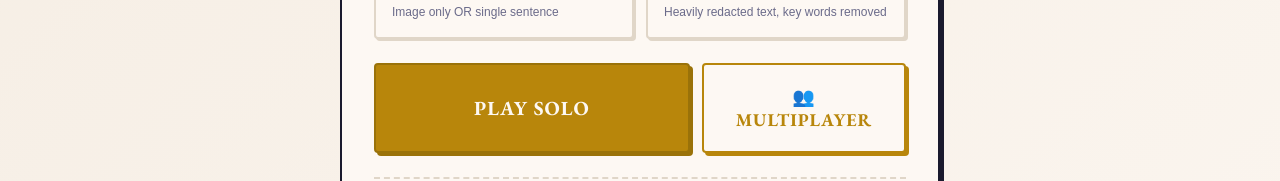
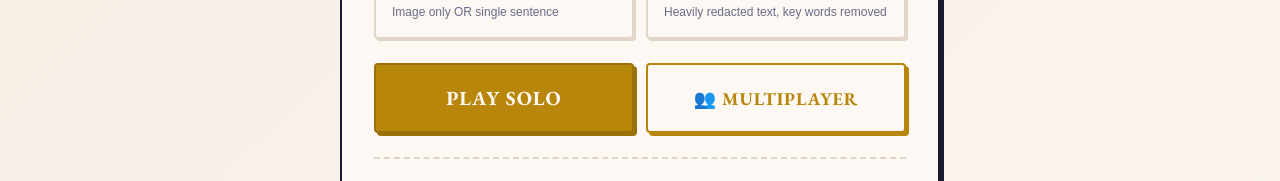
Before and after one commit to spliffrider/Wiki-guesser, a Next.js app: page / in a window 1280 px wide. Shown: the part 521-702 px from the top of the page. Built offline with nearby package versions, Linux system fonts and the light colour scheme; no server answers.

Commit message:
fix: theme toggle rotation and button overflow issues
- Header.module.css: Removed rotation animation on theme toggle hover
- page.module.css: Fixed play buttons layout with flex-wrap and proper sizing

Addresses critic feedback about spinning theme logo and multiplayer overflow

```diff
--- a/src/app/page.module.css
+++ b/src/app/page.module.css
@@ -104,8 +104,9 @@
 }
 
 .playButton {
-  width: 100%;
-  padding: var(--space-5) var(--space-8);
+  flex: 1 1 200px;
+  min-width: 0;
+  padding: var(--space-5) var(--space-4);
   font-family: var(--font-serif);
   font-size: var(--text-xl);
   font-weight: var(--font-weight-bold);
@@ -132,12 +133,14 @@
 
 .playButtons {
   display: flex;
+  flex-wrap: wrap;
   gap: var(--space-3);
 }
 
 .multiplayerButton {
-  flex: 1;
-  padding: var(--space-5) var(--space-8);
+  flex: 1 1 200px;
+  min-width: 0;
+  padding: var(--space-5) var(--space-4);
   font-family: var(--font-serif);
   font-size: var(--text-lg);
   font-weight: var(--font-weight-bold);
--- a/src/components/layout/Header.module.css
+++ b/src/components/layout/Header.module.css
@@ -238,7 +238,6 @@
 .themeToggle:hover {
     background: var(--color-primary-light);
     border-color: var(--color-primary);
-    transform: rotate(20deg);
 }
 
 /* Theme selector dropdown */
```
